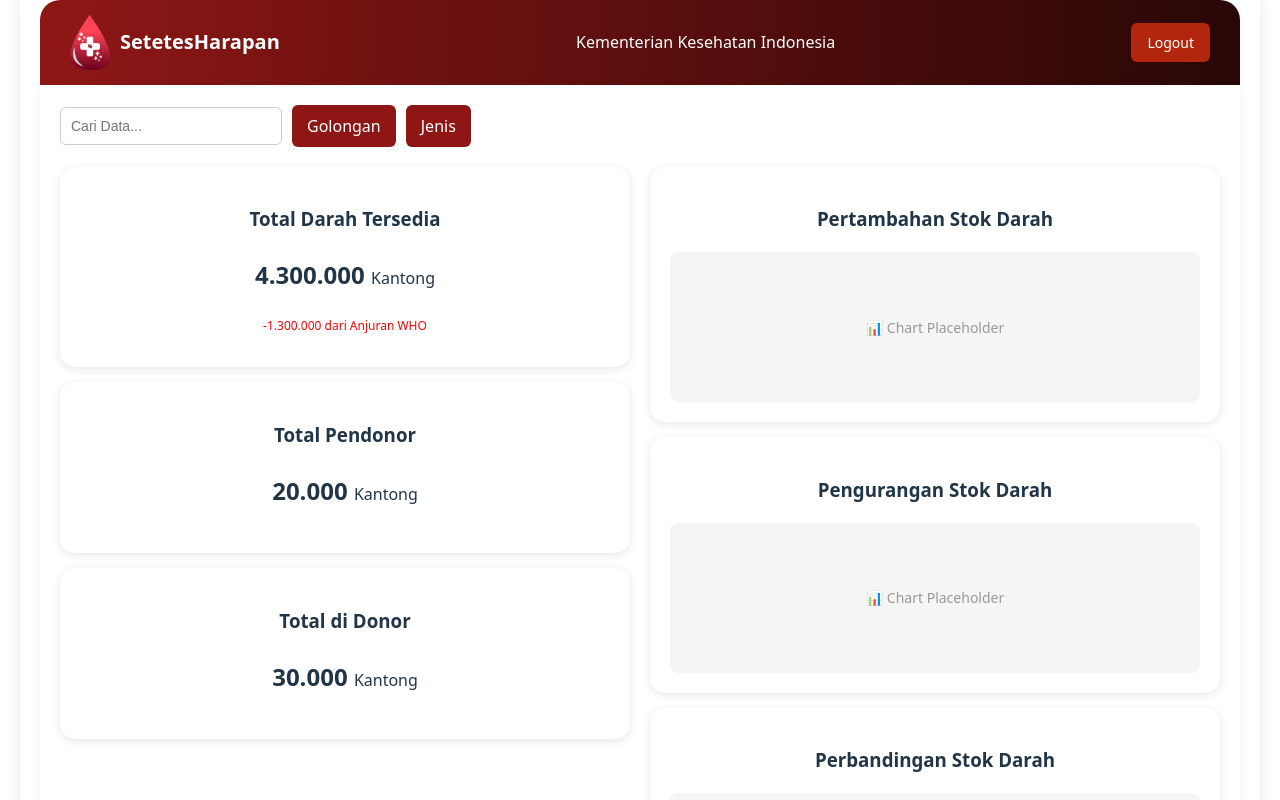
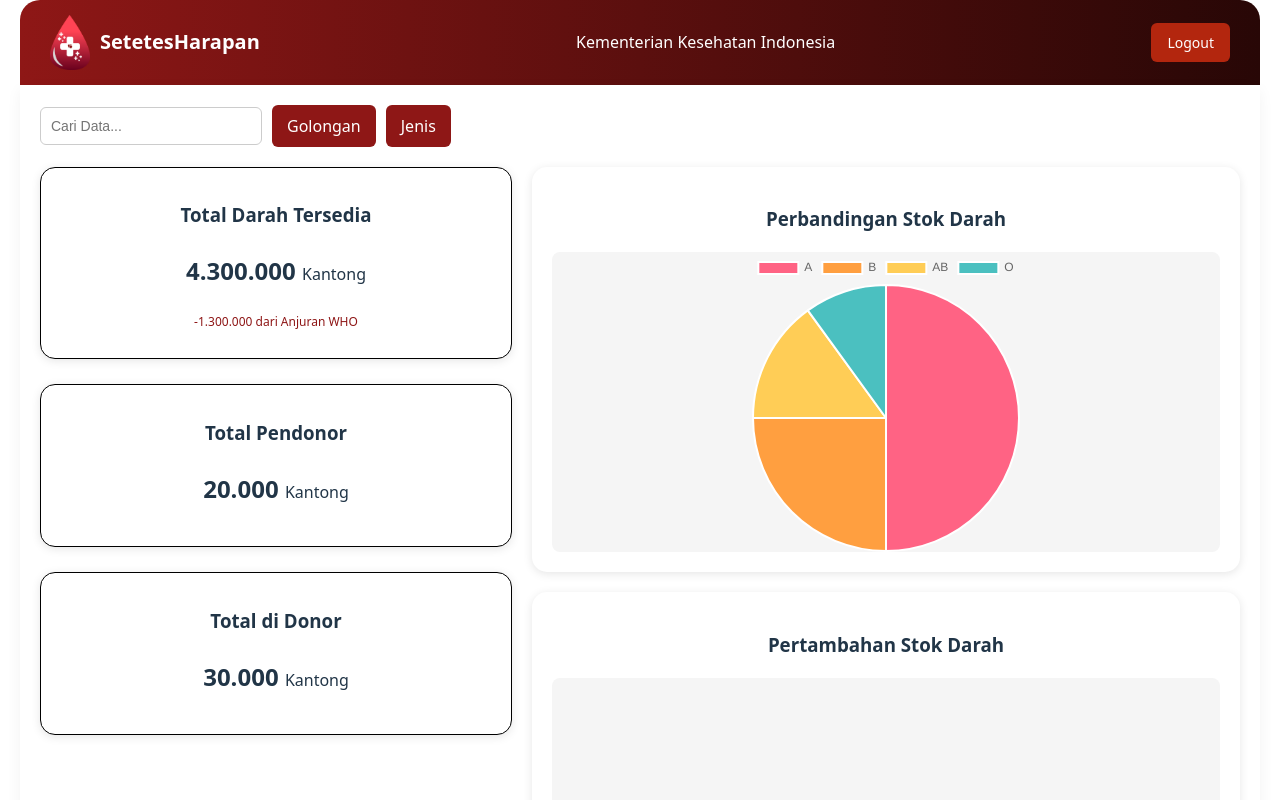
Before and after one commit to rickywijayaaa/SetetesHarapanDesktop, a React (Vite) app in the folder frontend/: page /homepage in a window 1280 px wide. Built offline with nearby package versions, Linux system fonts and the light colour scheme; no server answers.

Commit message:
feat : rapihin fe homepage dan router

```diff
--- a/frontend/package.json
+++ b/frontend/package.json
@@ -13,6 +13,7 @@
     "@supabase/supabase-js": "^2.49.1",
     "axios": "^1.8.3",
     "react": "^19.0.0",
+    "react-chartjs-2": "^5.3.0",
     "react-dom": "^19.0.0",
     "react-router-dom": "^7.3.0",
     "supabase": "^2.19.7"
--- a/frontend/src/App.css
+++ b/frontend/src/App.css
@@ -344,7 +344,7 @@
   content: "";
   position: absolute;
   top: 50%;
-  width: 45%;
+  width: 40%;
   height: 1px;
   background: #ddd;
 }
@@ -772,6 +772,7 @@
 
 
 /* HOME PAGEEEE*/
+
 
 /* Homepage Container */
 .homepage-container {
@@ -780,10 +781,9 @@
   background: #fff;
   padding: 20px;
   border-radius: 20px;
-  margin: 20px;
+  margin: 0;
   box-shadow: 0 5px 15px rgba(0, 0, 0, 0.1);
 }
-
 /* Navbar */
 .navbar-hp {
   display: flex;
@@ -866,10 +866,12 @@
 }
 
 /* Main Content: Two-Column Layout for Stats and Charts */
+/* Two-Column Layout for Stats and Charts */
 .main-content-hp {
   display: flex;
   gap: 20px;
-  margin-bottom: 20px;
+  margin-top: 20px;
+  height: 80%; /* Adjust height to fit the chart area */
 }
 
 /* Left Panel for Statistics Cards */
@@ -878,24 +880,31 @@
   display: flex;
   flex-direction: column;
   gap: 15px;
+  height: 100%; /* Ensure full height */
 }
 
 /* Right Panel for Charts */
 .right-panel-hp {
-  flex: 1;
+  flex: 1.5;
   display: flex;
   flex-direction: column;
-  gap: 15px;
-}
+  gap: 20px;
+  height: 100%; /* Ensure full height */
+}
+
 
 /* Statistics Cards */
 .stats-card-hp {
   background: white;
-  padding: 20px;
+  padding: 15px;
   border-radius: 15px;
   box-shadow: 0 2px 10px rgba(0, 0, 0, 0.1);
+  border: 1px solid black;
   text-align: center;
-}
+  margin-bottom: 10px;
+  flex-grow: 1; /* Allow stats cards to grow */
+}
+
 
 .stats-value-hp {
   font-size: 24px;
@@ -909,7 +918,7 @@
 
 .stats-subtext-hp {
   font-size: 12px;
-  color: red;
+  color: #8E1616;
 }
 
 /* Chart Cards */
@@ -922,7 +931,7 @@
 
 .chart-placeholder-hp {
   width: 100%;
-  height: 150px;
+  height: 300px; /* Adjust height for charts */
   background: #f5f5f5;
   border-radius: 8px;
   display: flex;
@@ -932,16 +941,13 @@
   color: #999;
 }
 
+
 /* Server Time */
 .server-time-hp {
-  display: flex;
-  justify-content: space-between;
-  align-items: center;
-  background: #8E1716;
-  color: white;
+  background: #f5f5f5;
   padding: 15px;
   margin-top: 20px;
-  border-radius: 15px;
+  border-radius: 20px;
 }
 
 .time-hp {
--- a/frontend/src/pages/Homepage.tsx
+++ b/frontend/src/pages/Homepage.tsx
@@ -1,14 +1,19 @@
 import React from "react";
-import { Link, useNavigate } from "react-router-dom";
+import { useNavigate } from "react-router-dom";
 import logo from "../assets/logo.png";
 import "../App.css";
 import { createClient } from "@supabase/supabase-js";
+import { Pie } from "react-chartjs-2";
+import { Chart as ChartJS, Title, Tooltip, Legend, ArcElement, CategoryScale } from "chart.js";
 
 // Inisialisasi Supabase client
 const supabaseUrl = "https://opoxtyinqfbsqxlgrewy.supabase.co";
 const supabaseKey =
   "eyJhbGciOiJIUzI1NiIsInR5cCI6IkpXVCJ9.eyJpc3MiOiJzdXBhYmFzZSIsInJlZiI6Im9wb3h0eWlucWZic3F4bGdyZXd5Iiwicm9sZSI6ImFub24iLCJpYXQiOjE3NDE2NzcwMjEsImV4cCI6MjA1NzI1MzAyMX0.7gF1CBzw8vgrLxtINKkd1JTv8rTuu_iZF6xk5dXGxi4";
 const supabase = createClient(supabaseUrl, supabaseKey);
+
+// Register chart.js components
+ChartJS.register(Title, Tooltip, Legend, ArcElement, CategoryScale);
 
 const Homepage: React.FC = () => {
   const navigate = useNavigate();
@@ -32,6 +37,24 @@ const Homepage: React.FC = () => {
     } catch (error) {
       console.error("Unexpected error during logout:", error);
     }
+  };
+
+  // Pie chart data for "Perbandingan Stok Darah"
+  const data = {
+    labels: ["A", "B", "AB", "O"],
+    datasets: [
+      {
+        label: "Blood Type Distribution",
+        data: [50, 25, 15, 10], // Example data
+        backgroundColor: [
+          "rgba(255, 99, 132, 1)",
+          "rgba(255, 159, 64, 1)",
+          "rgba(255, 205, 86, 1)",
+          "rgba(75, 192, 192, 1)",
+        ],
+        hoverOffset: 4,
+      },
+    ],
   };
 
   return (
@@ -88,8 +111,17 @@ const Homepage: React.FC = () => {
             </div>
           </div>
 
-          {/* Right Panel: Chart Placeholders */}
+          {/* Right Panel: Pie Charts */}
           <div className="right-panel-hp">
+            {/* Pie Chart for Blood Type Distribution */}
+            <div className="chart-card-hp">
+              <h3>Perbandingan Stok Darah</h3>
+              <div className="chart-placeholder-hp">
+                <Pie data={data} />
+              </div>
+            </div>
+
+            {/* Placeholder for other charts */}
             <div className="chart-card-hp">
               <h3>Pertambahan Stok Darah</h3>
               <div className="chart-placeholder-hp">📊 Chart Placeholder</div>
@@ -101,11 +133,6 @@ const Homepage: React.FC = () => {
             </div>
 
             <div className="chart-card-hp">
-              <h3>Perbandingan Stok Darah</h3>
-              <div className="chart-placeholder-hp">📊 Chart Placeholder</div>
-            </div>
-
-            <div className="chart-card-hp">
               <h3>Perbandingan Kebutuhan Darah</h3>
               <div className="chart-placeholder-hp">📊 Chart Placeholder</div>
             </div>
@@ -113,10 +140,26 @@ const Homepage: React.FC = () => {
         </div>
 
         {/* Server Time */}
-        <div className="server-time-hp">
-          <p>Server Time</p>
-          <span>20 Desember 2025</span>
-          <span className="time-hp">12:32:00</span>
+        <div className="server-time-hp w-[831px] h-16 relative rounded-[20px] bg-red-800 bg-opacity-30">
+          <div className="server-time-title left-[20px] top-[20px] absolute justify-start text-white text-xl font-bold font-['Poppins'] tracking-tight">
+            Server Time
+          </div>
+          <div className="server-date left-[500px] top-[20px] absolute justify-start text-white text-xl font-medium font-['Poppins'] tracking-tight">
+            20 Desember 2025
+          </div>
+          <div className="server-time left-[717px] top-[20px] absolute justify-start text-white text-xl font-bold font-['Poppins'] tracking-tight">
+            12:32:00
+          </div>
+
+          {/* Edit Darah Button */}
+          <div className="edit-button-container absolute right-6 top-[12px]">
+            <button
+              className="edit-darah-button bg-red-800 text-white rounded-[10px] py-2 px-6 text-lg"
+              onClick={() => navigate("/edit")}
+            >
+              Edit Darah
+            </button>
+          </div>
         </div>
       </div>
     </div>
```
Also changed, not shown: 1 other file (tests, documents, lock files or other folders).
